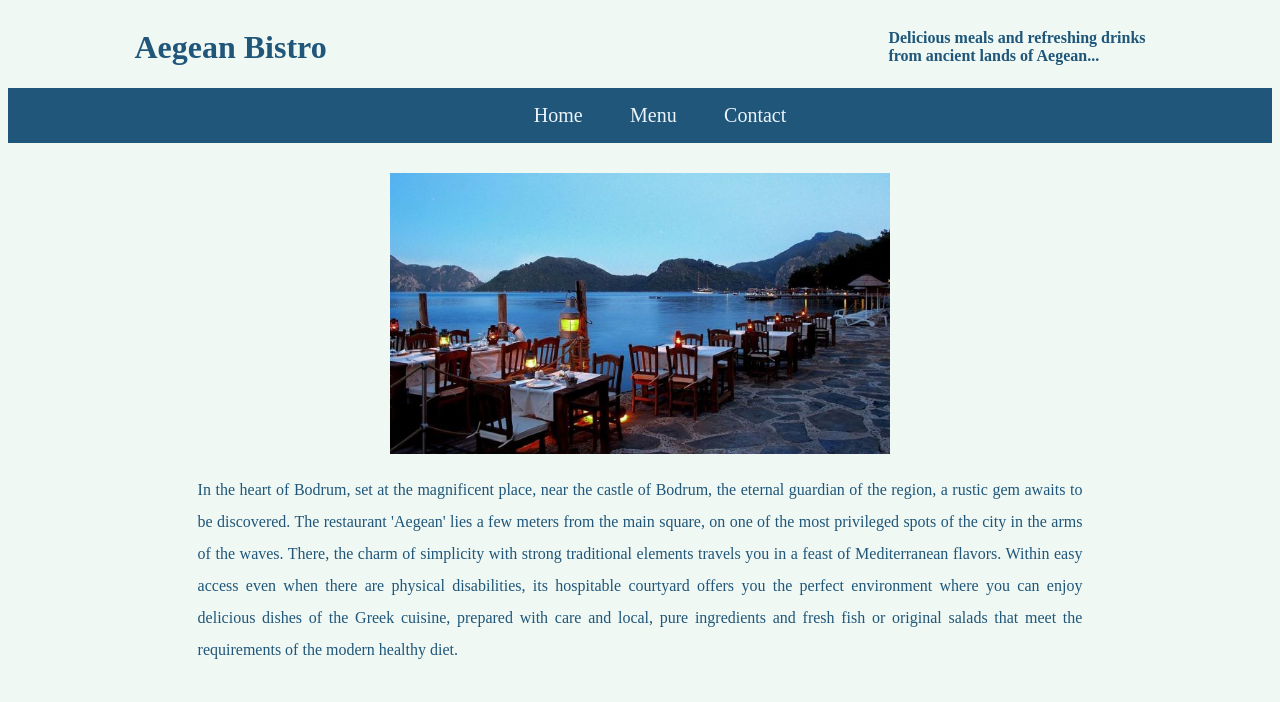
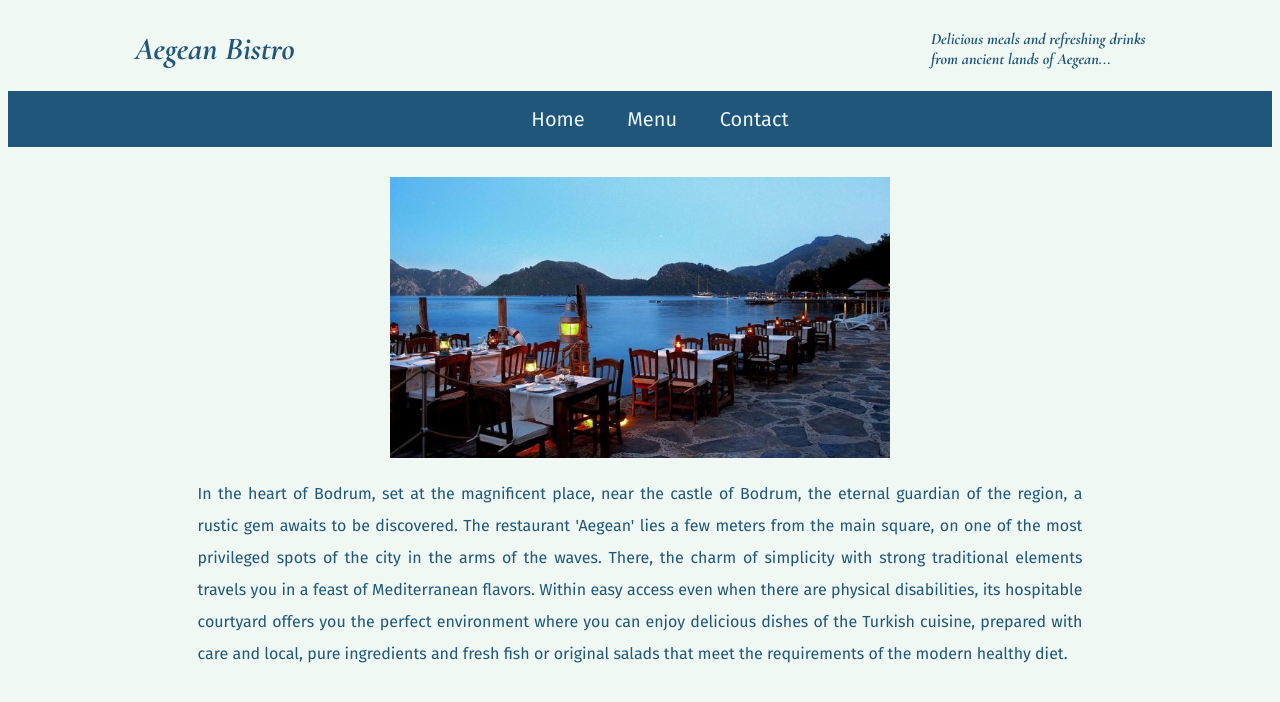
Before and after one commit to kodluyoruz-deneme/restaurant-page, a website built with webpack: page dist/index.html in a window 1280 px wide. Built offline with nearby package versions, Linux system fonts and the light colour scheme.

Commit message:
Add new google fonts.

```diff
--- a/src/home.js
+++ b/src/home.js
@@ -10,7 +10,7 @@ export function loadHome() {
     strong traditional elements travels you in a feast of Mediterranean
     flavors. Within easy access even when there are physical
     disabilities, its hospitable courtyard offers you the perfect
-    environment where you can enjoy delicious dishes of the Greek
+    environment where you can enjoy delicious dishes of the Turkish
     cuisine, prepared with care and local, pure ingredients and fresh
     fish or original salads that meet the requirements of the modern
     healthy diet.`;
--- a/src/style.css
+++ b/src/style.css
@@ -14,6 +14,7 @@ header {
   color: #1f567a;
   width: 80%;
   margin: 0 auto;
+  font-family: "Cormorant Garamond", serif;
 }
 
 header h4 {
@@ -47,6 +48,7 @@ a {
   padding: 10px;
   transition: background-color 0.5s;
   font-size: 20px;
+  font-family: "Fira Sans", sans-serif;
 }
 
 a:hover {
@@ -84,6 +86,7 @@ main {
   text-align: justify;
   color: #1f567a;
   line-height: 2;
+  font-family: "Fira Sans", sans-serif;
 }
 
 #menu {
@@ -107,11 +110,13 @@ main {
 .item-name {
   margin-bottom: 20px;
   color: #1f567a;
+  font-family: "Fira Sans", sans-serif;
 }
 
 .item-price {
   margin-top: 20px;
   color: #1f567a;
+  font-family: "Fira Sans", sans-serif;
 }
 
 .item-image img {
@@ -121,4 +126,5 @@ main {
 
 #contact {
   color: #1f567a;
+  font-family: "Fira Sans", sans-serif;
 }
```
Also changed, not shown: dist/index.html, dist/main.js.
